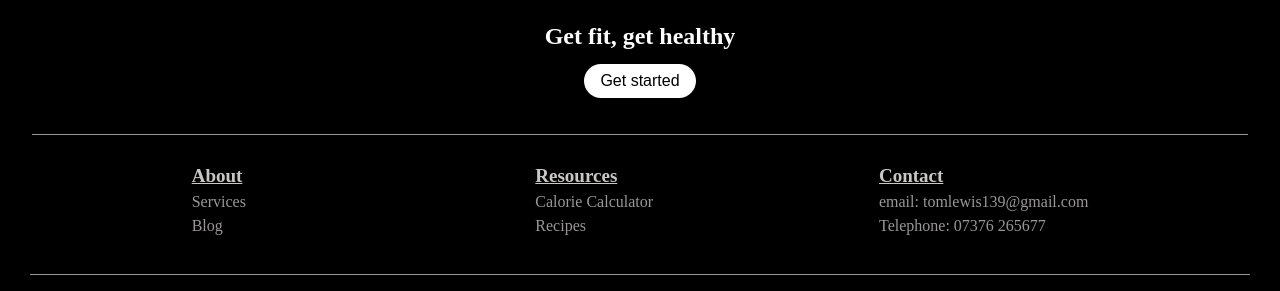
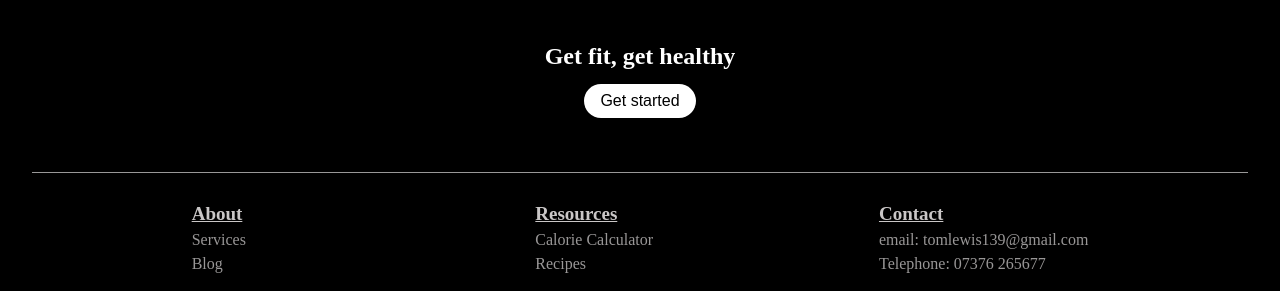
Before and after one commit to Tom-Lewis-Coder/PT-Website, a plain HTML site: page index.html in a window 1280 px wide. Shown: the part 398-689 px from the top of the page. Drawn offline with Linux system fonts and the light colour scheme.

Commit message:
Update main.css

```diff
--- a/main.css
+++ b/main.css
@@ -156,6 +156,10 @@ header {
   line-height: 1.5;
 }
 
+.signUp h2 {
+  margin-top: 20px;
+}
+
 .signUp:after {
   position: absolute;
   content: '';
@@ -176,7 +180,7 @@ header {
   display: inline-block;
   border-radius: 20px;
   font-size: 16px;
-  margin: 10px 2px 2px 2px;
+  margin: 10px 2px 20px 2px;
   cursor: pointer;
 }
 
```
